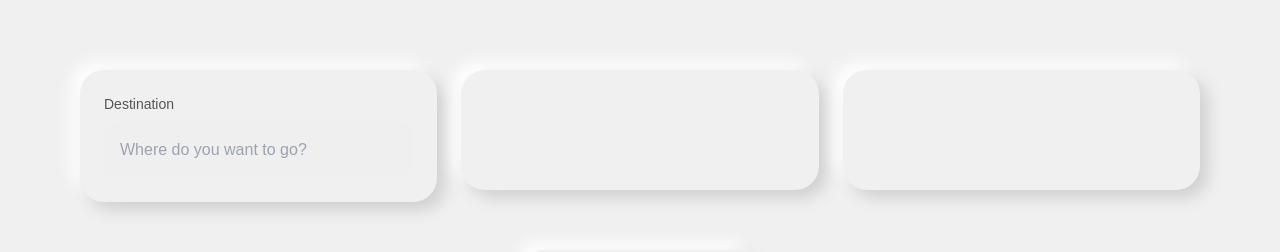
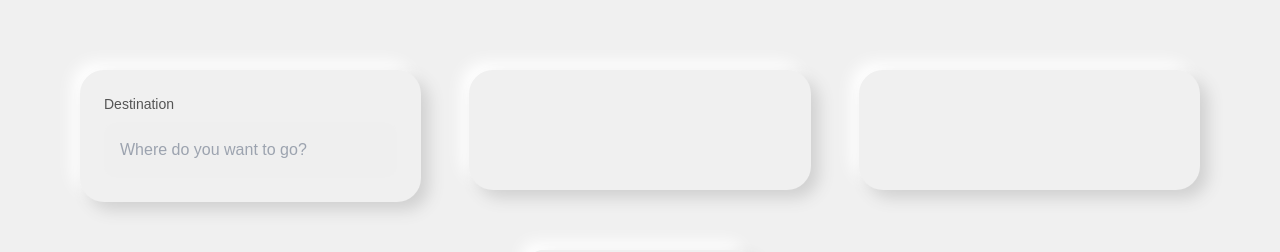
Before and after one commit to sagar-datta/travel-itinerary-ai, a Next.js app: page / in a window 1280 px wide. Both pictures are taken after a click on the button "Begin Your Journey". Shown: the part 250-502 px from the top of the page. Built offline with nearby package versions, Linux system fonts and the light colour scheme.

Commit message:
Refactor TravelForm component layout; increase gap between form input columns for improved spacing and user experience

```diff
--- a/src/app/components/features/travel-form/TravelForm.tsx
+++ b/src/app/components/features/travel-form/TravelForm.tsx
@@ -24,7 +24,7 @@
     >
       <form onSubmit={handleSubmit} className="space-y-12">
         {/* Grid for form inputs */}
-        <div className="grid grid-cols-3 gap-6">
+        <div className="grid grid-cols-3 gap-12">
           {/* First column - Destination */}
           <div className={`transition-all duration-200 ease-out delay-125
             ${isStarted ? 'opacity-100 translate-y-0' : 'opacity-0 translate-y-4'}`}
```
